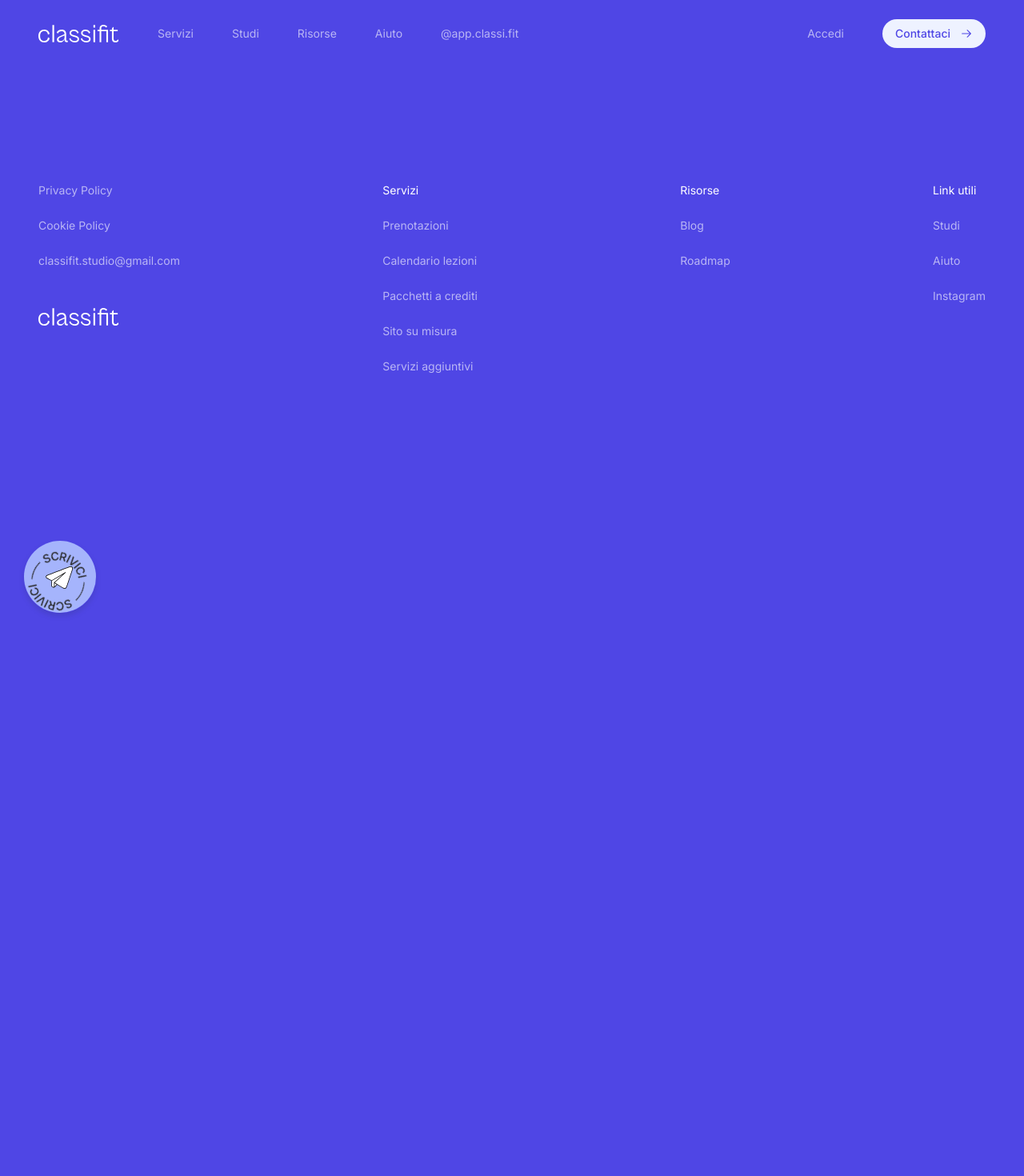
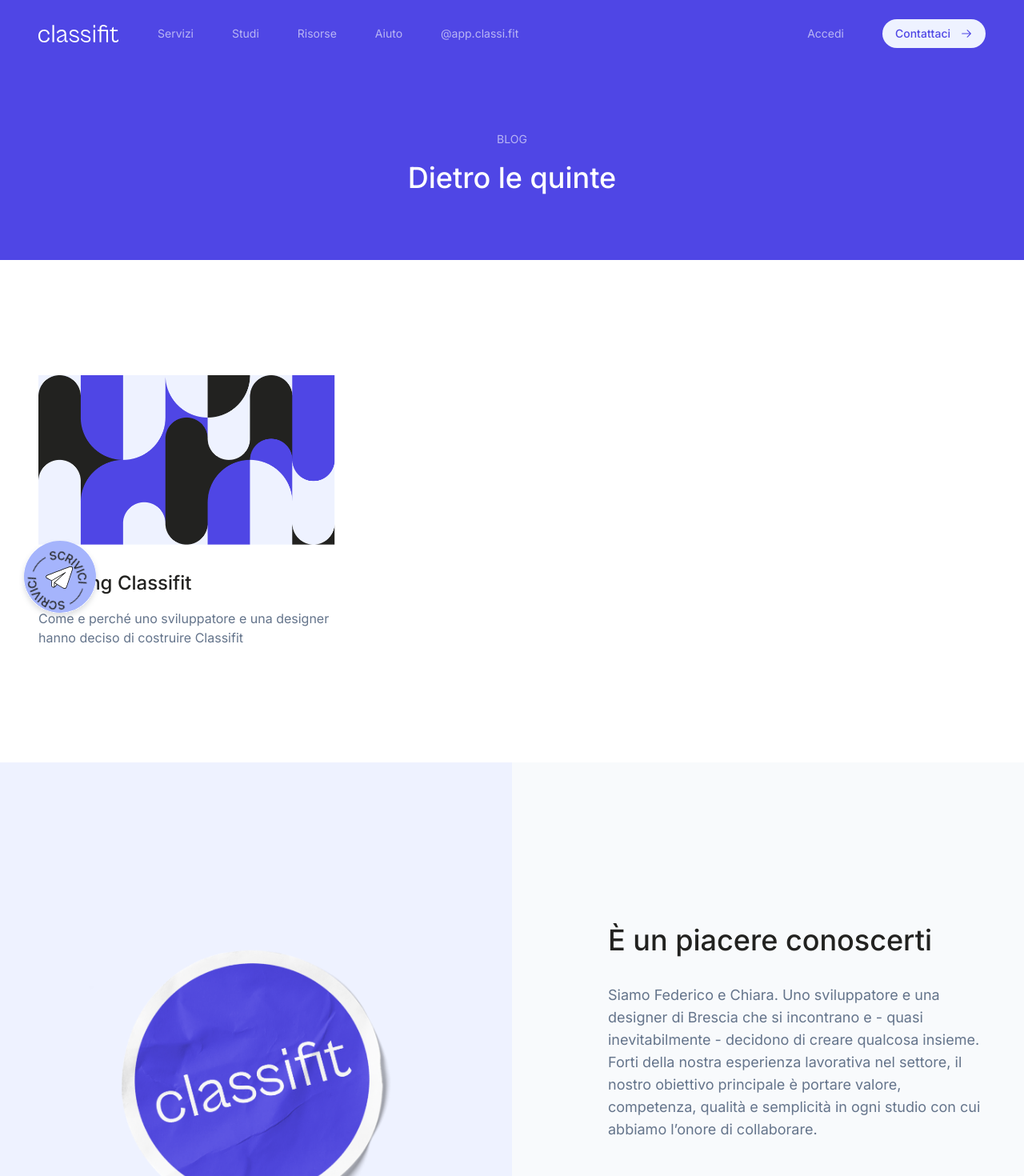
Before and after one commit to classifit/classifit-website, a Next.js app: page /blog in a window 1280 px wide. Shown: the top 1470 px of the page at 80% size. Before the commit the page ends 800 px from the top, so only its background shows below. Built offline with nearby package versions, Linux system fonts and the light colour scheme.

Commit message:
blog layout

```diff
--- a/app/blog/page.tsx
+++ b/app/blog/page.tsx
@@ -1,5 +1,43 @@
+import About from "@/components/sections/about";
+import PageTitle from "@/components/sections/page-title";
+import Image from "next/image";
+
 export default function Blog() {
-    return(
-        <></>
-    )
+  return (
+    <>
+      <PageTitle subtitle="Blog" title="Dietro le quinte" />
+      <div className="bg-light text-light-foreground">
+        <section>
+          <div className="grid grid-cols-12">
+            <div className="col-span-4 group cursor-pointer">
+              <div className="flex flex-col gap-4">
+                <Image
+                  src="/article-cover.png"
+                  width="1920"
+                  height="1080"
+                  alt="Copertina articolo - Building Classifit"
+                />
+                <h3 className="font-medium group-hover:text-primary mt-4">
+                  Building Classifit
+                </h3>
+                <p className="text-muted-foreground text-base">
+                  Come e perché uno sviluppatore e una designer hanno deciso di
+                  costruire Classifit
+                </p>
+              </div>
+            </div>
+          </div>
+        </section>
+      </div>
+      <About
+        title="È un piacere conoscerti"
+        body="Siamo Federico e Chiara. Uno sviluppatore e una designer di Brescia
+            che si incontrano e - quasi inevitabilmente - decidono di creare
+            qualcosa insieme. Forti della nostra esperienza lavorativa nel
+            settore, il nostro obiettivo principale è portare valore,
+            competenza, qualità e semplicità in ogni studio con cui abbiamo
+            l’onore di collaborare."
+      />
+    </>
+  );
 }
--- a/components/sections/footer.tsx
+++ b/components/sections/footer.tsx
@@ -30,7 +30,7 @@
           </div>
           <div className="flex flex-col gap-6">
             <p className="text-sm">Risorse</p>
-            <Link className="menu-link" href="#">Blog</Link>
+            <Link className="menu-link" href="/blog">Blog</Link>
             <Link className="menu-link" href="#">Roadmap</Link>
           </div>
           <div className="flex flex-col gap-6">
--- a/components/sections/navbar.tsx
+++ b/components/sections/navbar.tsx
@@ -20,7 +20,10 @@
   return (
     <nav className="flex items-center justify-between max-w-[1280px] px-12 py-6 bg-primary mx-auto">
       <div className="flex items-center gap-12">
-        <Link href="/" className="hover:opacity-80 transition-opacity duration-200 ease-in-out">
+        <Link
+          href="/"
+          className="hover:opacity-80 transition-opacity duration-200 ease-in-out"
+        >
           <Image
             src="/classifit.svg"
             width="101"
@@ -74,10 +77,12 @@
             Risorse
           </DropdownMenuTrigger>
           <DropdownMenuContent className="mt-1">
-            <DropdownMenuItem className="group">
-              <TimerIcon className="mr-3 h-4 w-4 text-muted-foreground group-hover:text-accent-foreground" />
-              Blog
-            </DropdownMenuItem>
+            <Link href="/blog">
+              <DropdownMenuItem className="group cursor-pointer">
+                <TimerIcon className="mr-3 h-4 w-4 text-muted-foreground group-hover:text-accent-foreground" />
+                Blog
+              </DropdownMenuItem>
+            </Link>
             <DropdownMenuItem className="group">
               <CalendarIcon className="mr-3 h-4 w-4 text-muted-foreground group-hover:text-accent-foreground" />
               Roadmap
--- a/components/sections/page-title.tsx
+++ b/components/sections/page-title.tsx
@@ -7,7 +7,7 @@
   return (
     <div className="bg-primary text-primary-foreground">
       <div className="px-12 py-20 max-w-[1280px] mx-auto flex justify-center items-center">
-        <div className="flex flex-col gap-8 text-center w-3/5">
+        <div className="flex flex-col gap-4 text-center w-3/5">
           <p className="uppercase text-white/60 text-sm">{props.subtitle}</p>
           <h1 className="font-medium">{props.title}</h1>
         </div>
```
Also changed, not shown: public/article-cover.png (added).
